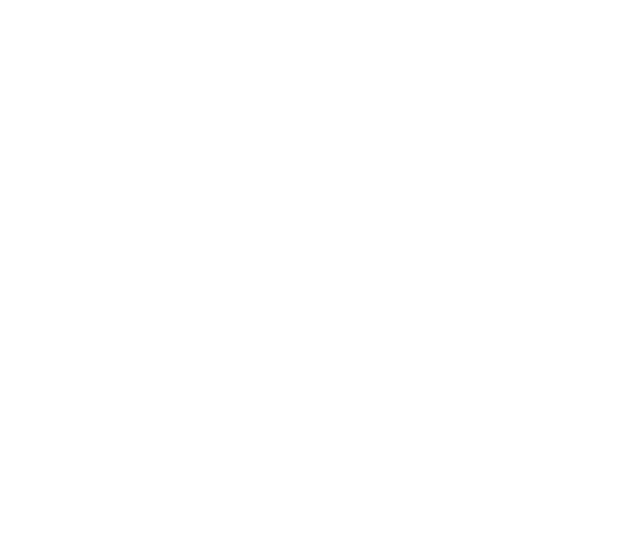
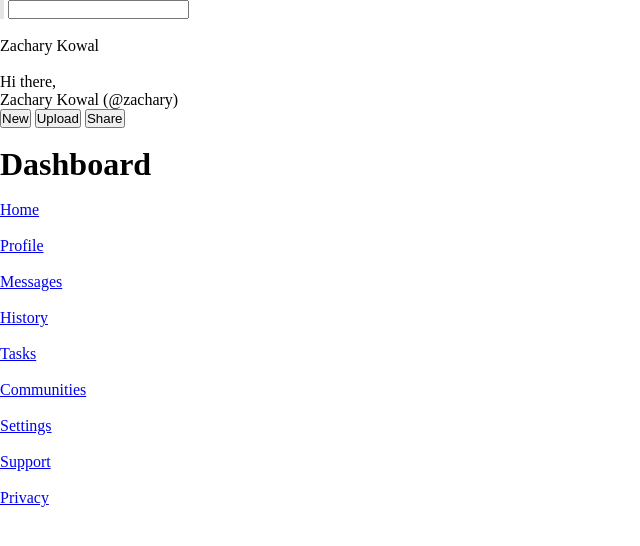
Before and after one commit to zacharykowal/admin-dashboard, a plain HTML site: page index.html in a window 1280 px wide. Shown: the whole page, without its empty margins (0-640 px from the left). Drawn offline with Linux system fonts and the light colour scheme.

Commit message:
Add HTML structure for header & sidebar

```diff
--- a/index.html
+++ b/index.html
@@ -8,6 +8,99 @@
     <link rel="stylesheet" href="styles.css">
 </head>
 <body>
+    <div class="container">
+        <div class="header">
+            <div class="header-search">
+                <form action="" method="get">
+                    <button type="submit"><img class="icon"></button>
+                    <input type="search" id="search-bar" name="q">
+                </form>
+            </div>
+            <div class="header-profile">
+                <img class="icon">
+                <img class="img-small">
+                <p>Zachary Kowal</p>
+            </div>
+            <div class="header-welcome">
+                <img>
+                <div class="header-welcome-text">
+                    <p class="header-welcome-small">Hi there,</p>
+                    <p class="header-welcome-large">Zachary Kowal (@zachary)</p>
+                </div>
+            </div>
+            <div class="header-buttons">
+                <button>New</button>
+                <button>Upload</button>
+                <button>Share</button>
+            </div>
+        </div>
+        <div class="sidebar">
+            <div class="logo">
+                <img class="logo-img">
+                <h1>Dashboard</h1>
+            </div>
+            <ul>
+                <li>
+                    <a href="#">
+                        <img class="sidebar-icon">
+                        <p>Home</p>
+                    </a>
+                </li>
+                <li>
+                    <a href="#">
+                        <img class="sidebar-icon">
+                        <p>Profile</p>
+                    </a>
+                </li>
+                <li>
+                    <a href="#">
+                        <img class="sidebar-icon">
+                        <p>Messages</p>
+                    </a>
+                </li>
+                <li>
+                    <a href="#">
+                        <img class="sidebar-icon">
+                        <p>History</p>
+                    </a>
+                </li>
+                <li>
+                    <a href="#">
+                        <img class="sidebar-icon">
+                        <p>Tasks</p>
+                    </a>
+                </li>
+                <li>
+                    <a href="#">
+                        <img class="sidebar-icon">
+                        <p>Communities</p>
+                    </a>
+                </li>
+            </ul>
+            <ul>
+                <li>
+                    <a href="#">
+                        <img class="sidebar-icon">
+                        <p>Settings</p>
+                    </a>
+                </li>
+                <li>
+                    <a href="#">
+                        <img class="sidebar-icon">
+                        <p>Support</p>
+                    </a>
+                </li>
+                <li>
+                    <a href="#">
+                        <img class="sidebar-icon">
+                        <p>Privacy</p>
+                    </a>
+                </li>
+            </ul>
+        </div>
+        <div class="main-content">
 
+        </div>
+    </div>
 </body>
 </html>
--- a/styles.css
+++ b/styles.css
@@ -1,3 +1,4 @@
-p {
-    color: red;
+* {
+    margin: 0;
+    padding: 0;
 }
```
